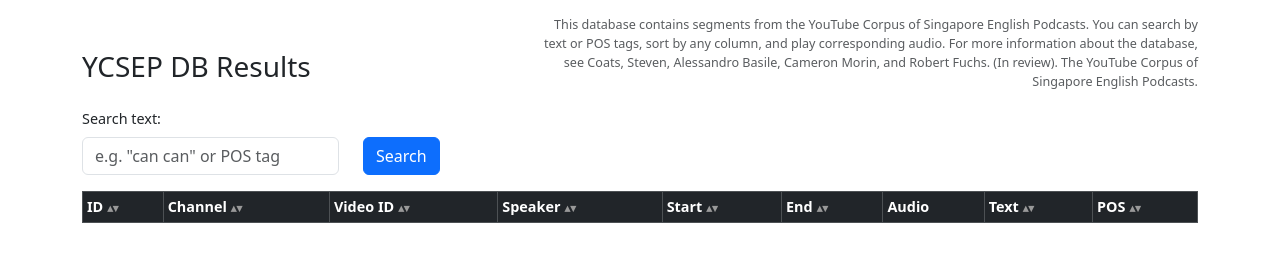
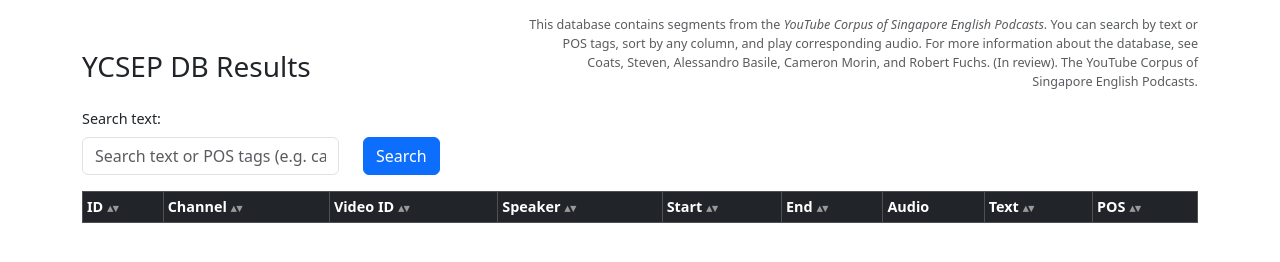
Before and after one commit to stcoats/ycsep-fastapi-viewer, a plain HTML site: page app/static/index.html in a window 1280 px wide. Drawn offline with nearby package versions, Linux system fonts and the light colour scheme; no server answers.

Commit message:
Update index.html

```diff
--- a/app/static/index.html
+++ b/app/static/index.html
@@ -19,14 +19,14 @@
   <div class="d-flex justify-content-between align-items-end mb-3">
     <h1 class="h3">YCSEP DB Results</h1>
     <small class="text-muted text-end" style="max-width: 60%;">
-      This database contains segments from the YouTube Corpus of Singapore English Podcasts. You can search by text or POS tags, sort by any column, and play corresponding audio. For more information about the database, see Coats, Steven, Alessandro Basile, Cameron Morin, and Robert Fuchs. (In review). The YouTube Corpus of Singapore English Podcasts.
+      This database contains segments from the <i>YouTube Corpus of Singapore English Podcasts</i>. You can search by text or POS tags, sort by any column, and play corresponding audio. For more information about the database, see Coats, Steven, Alessandro Basile, Cameron Morin, and Robert Fuchs. (In review). The YouTube Corpus of Singapore English Podcasts.
     </small>
   </div>
 
   <div class="row mb-3">
     <div class="col-auto">
       <label for="searchInput" class="form-label">Search text:</label>
-      <input type="text" id="searchInput" class="form-control" placeholder='e.g. "can can" or POS tag'>
+      <input type="text" id="searchInput" class="form-control" placeholder='Search text or POS tags (e.g. can can or "pos tag")'>
     </div>
     <div class="col-auto align-self-end">
       <button class="btn btn-primary" onclick="doSearch()">Search</button>
```
